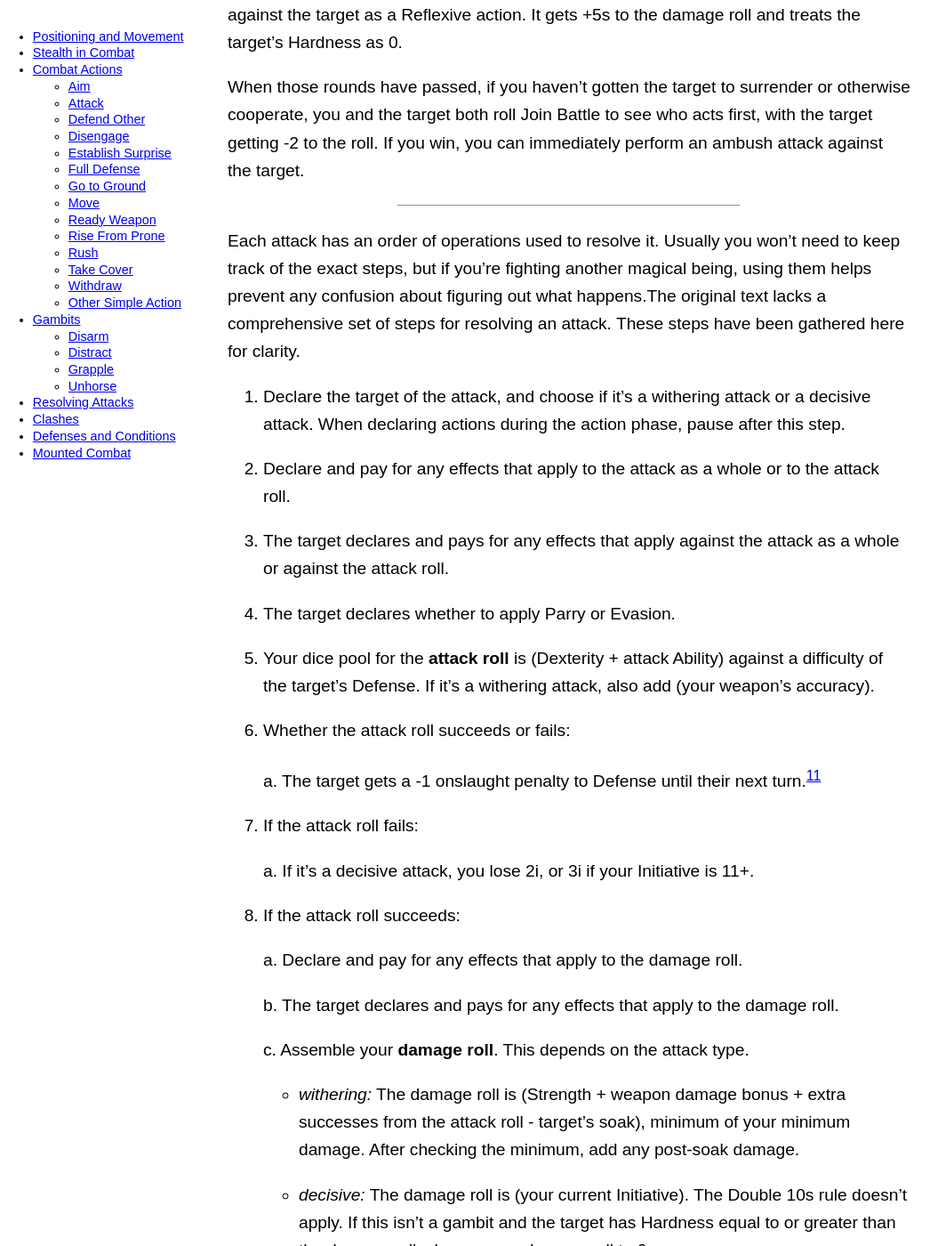
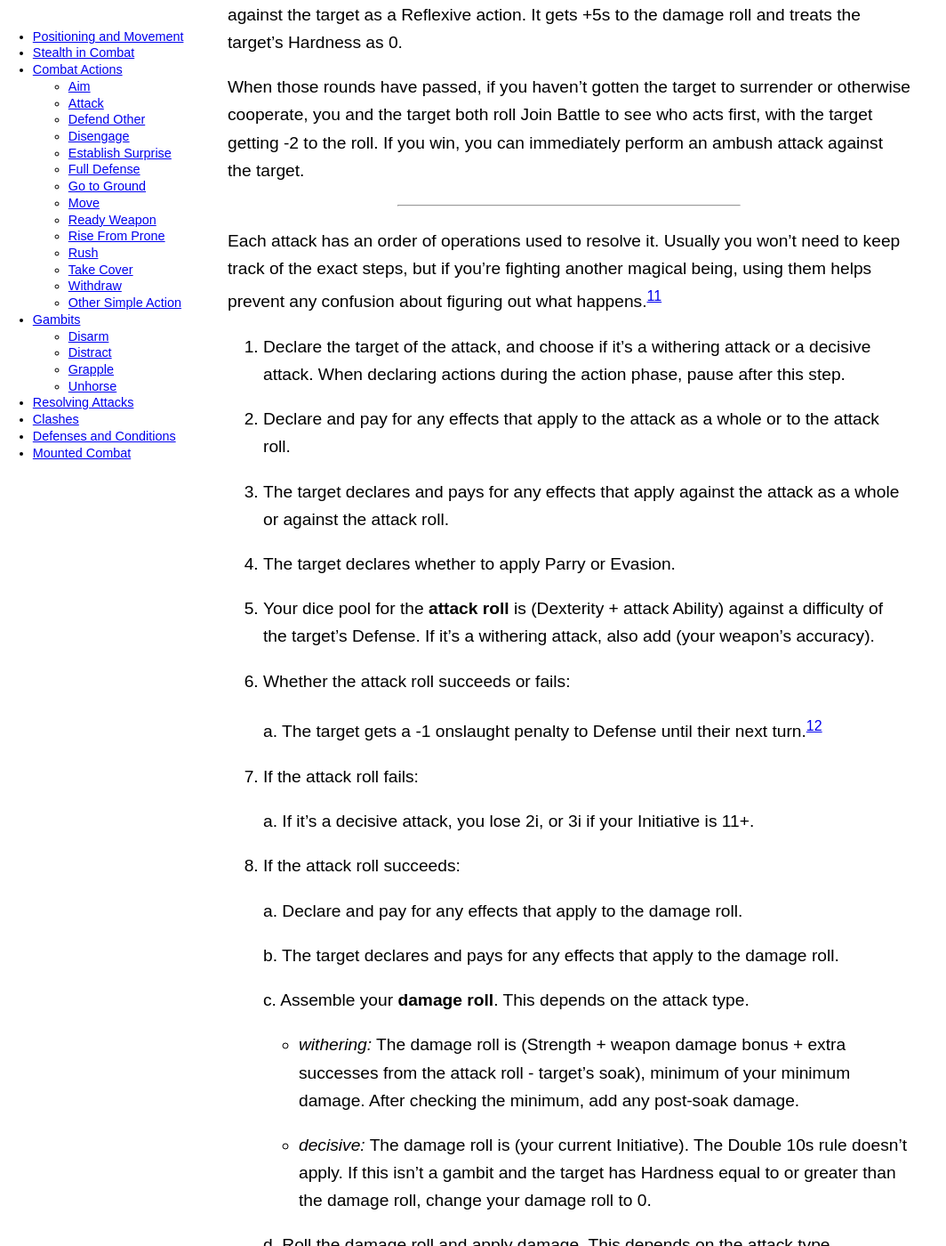
Before and after one commit to lost-egg/lost-egg.github.io, a Jekyll site: the page built from combat.md, in a window 1280 px wide and 1400 px high, scrolled down 13497 px. Shown: the whole window at 89% size, without its empty margins (0-1064 px from the left). Built offline with Jekyll 4.4.1, drawn with Linux system fonts in a browser that asks for light colours; formulas are drawn with MathJax 3; some of the changed text lies outside the part shown.

Commit message:
Fix footnote

```diff
--- a/combat.md
+++ b/combat.md
@@ -337,7 +337,9 @@ When those rounds have passed, if you haven't gotten the target to surrender or
 
 ---
 
-Each attack has an order of operations used to resolve it. Usually you won't need to keep track of the exact steps, but if you're fighting another magical being, using them helps prevent any confusion about figuring out what happens.The original text lacks a comprehensive set of steps for resolving an attack. These steps have been gathered here for clarity.
+Each attack has an order of operations used to resolve it. Usually you won't need to keep track of the exact steps, but if you're fighting another magical being, using them helps prevent any confusion about figuring out what happens.[^new-steps]
+
+[^new-steps]: The original text lacks a comprehensive set of steps for resolving an attack. These steps have been assembled based on a best-guess interpretation of the rules as intended.
 
 1. Declare the target of the attack, and choose if it's a withering attack or a decisive attack. When declaring actions during the action phase, pause after this step.
 
```
